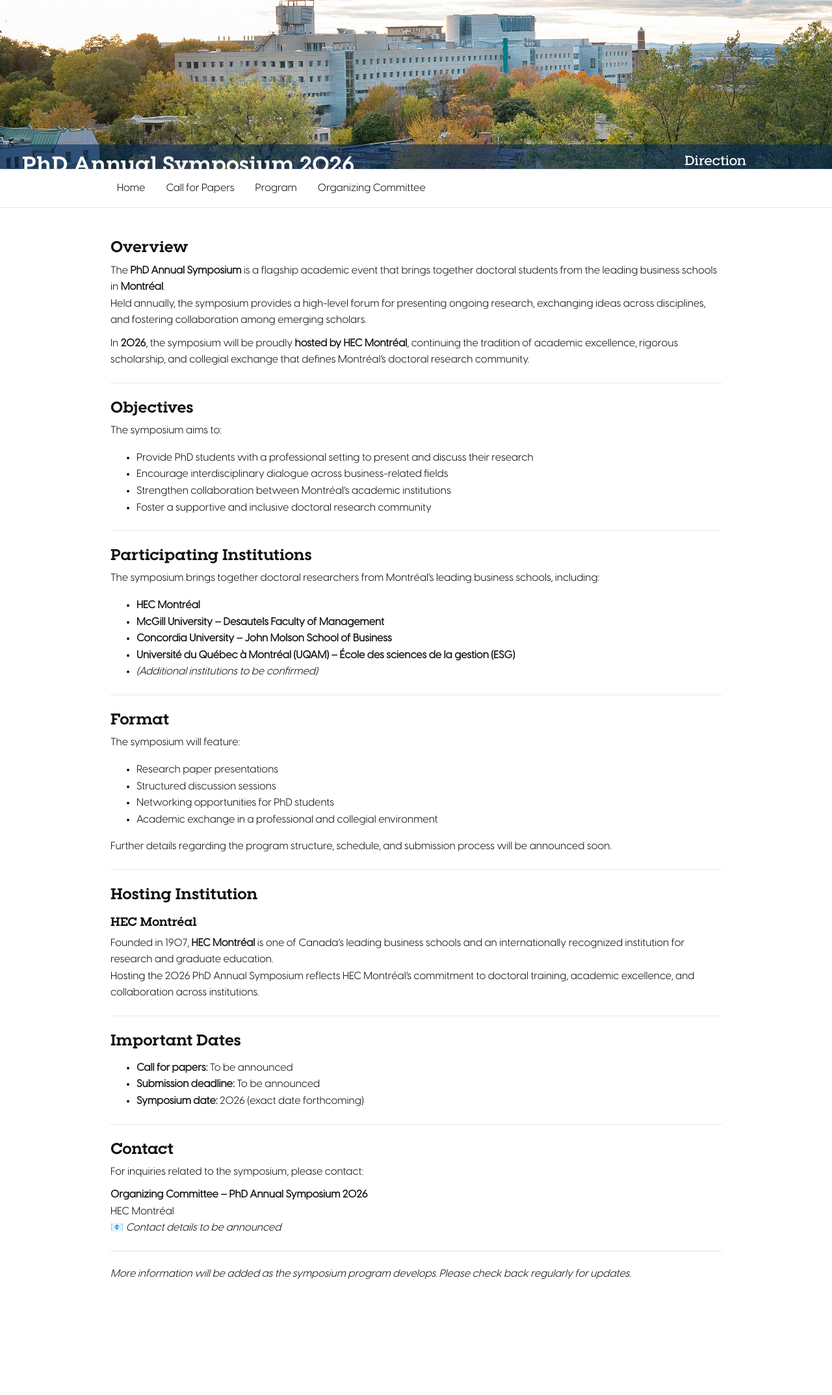
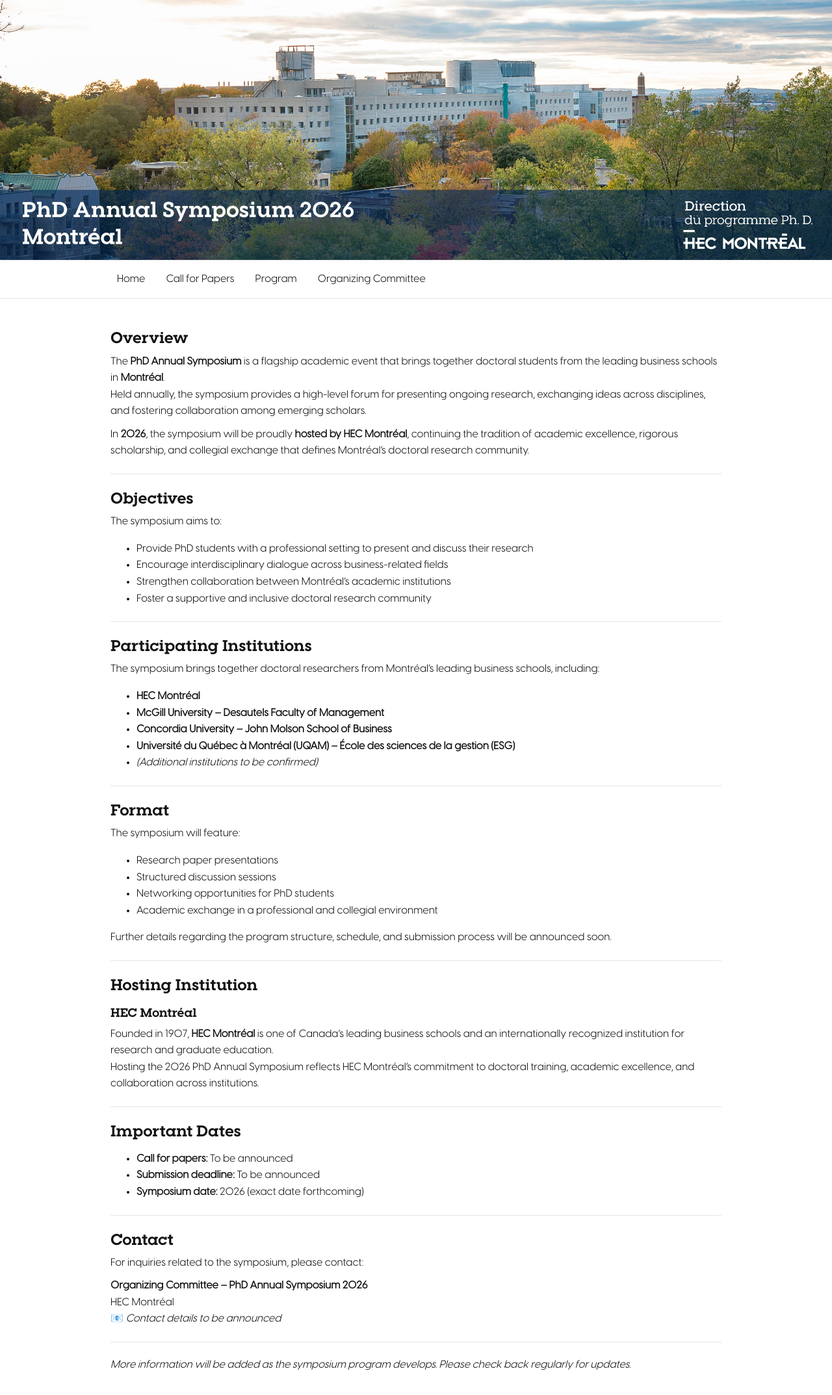
Before and after one commit to juanseripe/symposium2026, a Jekyll site: the page built from docs/index.md, in a window 1280 px wide. Shown: the whole page at 65% size. Built offline with Jekyll 4.4.1, drawn with Linux system fonts in a browser that asks for light colours; before the commit the page ends 2007 px from its top, so only the background shows below that.

Commit message:
Fix banner size

```diff
--- a/docs/assets/style.css
+++ b/docs/assets/style.css
@@ -39,7 +39,7 @@ body {
 .hero { width: 100%; overflow: hidden; }
 .hero-image {
   width: 100%;
-  height: 260px;
+  height: auto;
   object-fit: cover;
   display: block;
 }
```
